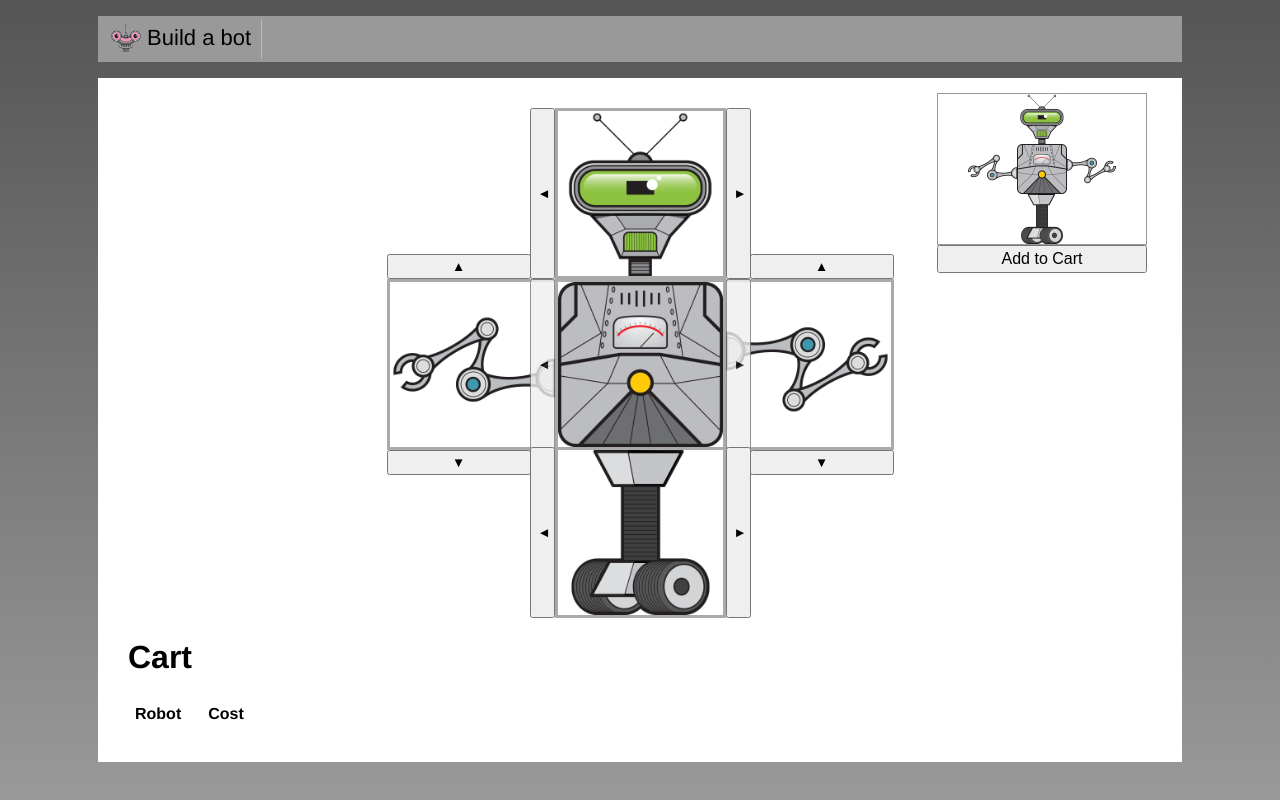
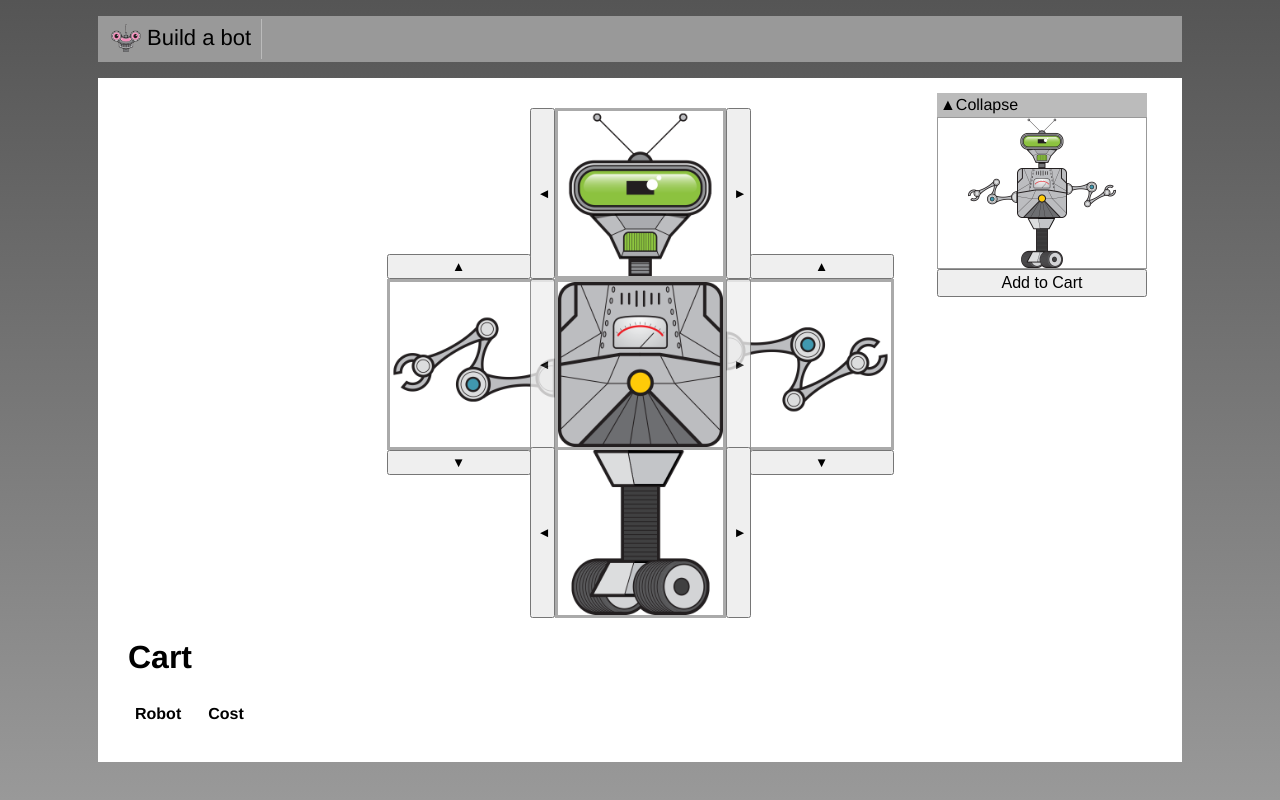
Before and after one commit to judeinno/Build_a_bot_Vuejs, a Vue app: page / in a window 1280 px wide. Built offline with nearby package versions, Linux system fonts and the light colour scheme.

Commit message:
Show how to use slots to inject data into a child component.

```diff
--- /dev/null
+++ b/src/commons/CollapsibleSection.vue
@@ -0,0 +1,31 @@
+<template>
+   <div>
+     <div class="header">
+       <span v-if="open" @click="open = !open">&#x25B2;Collapse</span>
+       <span v-if="!open" @click="open = !open">&#x25Bc;Expand</span>
+     </div>
+     <!-- Toggolable content -->
+     <slot v-if="open">
+       Default content
+      </slot>
+   </div>
+</template>
+
+<script>
+export default {
+  name: 'CollapsibleSection',
+  data() {
+    return {
+      open: true,
+    };
+  },
+};
+</script>
+
+<style scoped>
+.header {
+  background-color: #bbb;
+  padding: 3px;
+   cursor: pointer;
+}
+</style>
```
Also changed, not shown: src/build/RobotBuilder.vue.
